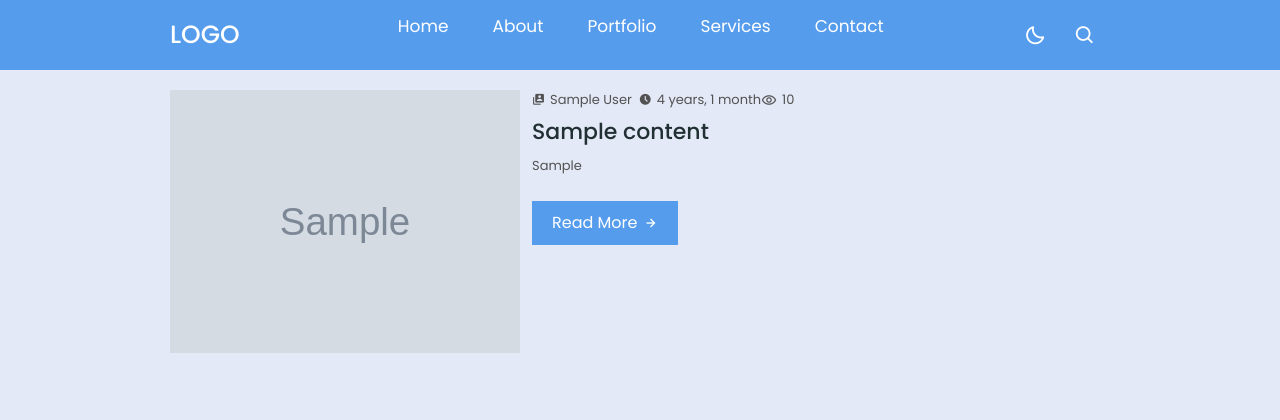
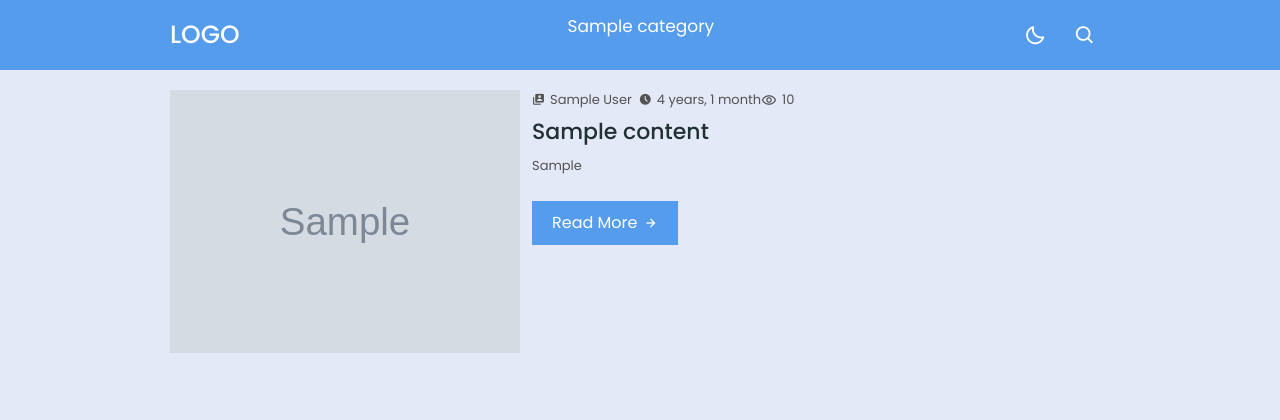
Before and after one commit to py-38384/bangladeshnewsportal, a Django app: page / in a window 1280 px wide. Shown: the top 420 px of the page. Run offline with Django 5.2, Linux system fonts and the light colour scheme; tables that the repository leaves empty hold one stand-in row (values such as "Sample post"); grey boxes marked "Sample" are stand-in pictures; some libraries are stand-ins or nearby versions.

Commit message:
Complete

```diff
--- a/bangladeshnewsportal/settings.py
+++ b/bangladeshnewsportal/settings.py
@@ -107,6 +107,7 @@ TEMPLATES = [
                 'django.template.context_processors.request',
                 'django.contrib.auth.context_processors.auth',
                 'django.contrib.messages.context_processors.messages',
+                'core.context_processors.get_category',
             ],
         },
     },
--- /dev/null
+++ b/core/context_processors.py
@@ -0,0 +1,4 @@
+from .models import Category
+def get_category(request):
+    category = Category.objects.filter(highlighted=True)[0:5]
+    return {'categorys':category}
--- a/core/models.py
+++ b/core/models.py
@@ -1,5 +1,6 @@
 from django.db import models
 from django.contrib.auth.models import User
+from autoslug import AutoSlugField
 from tinymce.models import HTMLField
 from django.utils import timesince
 
@@ -7,11 +8,18 @@ class Author(models.Model):
     user = models.ForeignKey(User,on_delete=models.CASCADE)
     full_name = models.CharField(max_length=50,blank=True,null=True)
 
+    def __str__(self):
+        return self.full_name
+
 class Category(models.Model):
-    name = models.CharField(max_length=100)
+    name = models.CharField(max_length=100,unique=True)
+    highlighted = models.BooleanField(help_text='Note that. only latest 5 content will show.',default=False)
 
     def __str__(self):
         return self.name
+
+    class Meta:
+        ordering = ['-id']
 
 class Content(models.Model):
     title = models.CharField(max_length=150)
@@ -20,10 +28,11 @@ class Content(models.Model):
     author = models.ForeignKey(Author,on_delete=models.CASCADE)
     category = models.ForeignKey(Category,on_delete=models.SET_NULL,null=True)
     time = models.DateTimeField(auto_now_add=True)
+    slug = AutoSlugField(populate_from='title',unique=True,null=True,default=None)
     views = models.IntegerField(default=0,null=True,blank=True)
     yt_video_id = models.CharField(max_length=150,null=True,blank=True)
     brief = models.CharField(max_length=300)
-    Highlighted = models.BooleanField(help_text='Note that. only latest 5 content will show. and need atleast 5 content.',default=False)
+    highlighted = models.BooleanField(help_text='Note that. only latest 5 content will show. and need atleast 5 content.',default=False)
 
     def __str__(self):
         return self.title
--- a/core/static/core/css/style.css
+++ b/core/static/core/css/style.css
@@ -559,6 +559,9 @@ body.dark .search-field input{
 .main-content-div a{
     color: rgb(0, 153, 255);
 }
+.no-result{
+    color: var(--content-header-title-text-color);
+}
 @media (max-width: 940px){
     .slider .slide .caption-container h2{
         font-size: 15px;
--- a/core/templates/core/base.html
+++ b/core/templates/core/base.html
@@ -24,11 +24,9 @@
                 </div>
 
                 <ul class="nav-links">
-                    <li><a href="#">Home</a></li>
-                    <li><a href="#">About</a></li>
-                    <li><a href="#">Portfolio</a></li>
-                    <li><a href="#">Services</a></li>
-                    <li><a href="#">Contact</a></li>
+                    {% for category in categorys %}
+                    <li><a href="{% url 'category' %}?category={{category.name}}">{{category.name}}</a></li>
+                    {% endfor %}
                 </ul>
             </div>
 
--- a/core/templates/core/content.html
+++ b/core/templates/core/content.html
@@ -2,7 +2,7 @@
 <div class="content">
     {% if data.thumbnail %}
     <div class="thumbnail">
-        <a href="{% url 'content' data.id %}">
+        <a href="{% url 'content' data.slug %}">
             <img src="{{data.thumbnail.url}}" alt="data.title">
         </a>
     </div>
@@ -19,7 +19,7 @@
         </div>
         <div class="title-and-brief">
             <h4 class="title">
-                <a href="{% url 'content' data.id %}">
+                <a href="{% url 'content' data.slug %}">
                     {{data.title}}
                 </a>
             </h4>
@@ -28,7 +28,7 @@
             </p>
         </div>
         <div class="read-more">
-            <a href="{% url 'content' data.id %}">Read More <i class='bx bx-right-arrow-alt'></i></a>
+            <a href="{% url 'content' data.slug %}">Read More <i class='bx bx-right-arrow-alt'></i></a>
         </div>
     </div>
 </div>
--- a/core/templates/core/content_details.html
+++ b/core/templates/core/content_details.html
@@ -2,7 +2,7 @@
 {% load static %}
 {% block content %}
 <div class="content-wrapper">
-    <div class="breadcrumbs"><i class='bx bx-home'></i> <a href="{% url 'index' %}">Home</a> &#47; <a href="">{{content.category}}</a> &#47; {{content.title}}</div>
+    <div class="breadcrumbs"><i class='bx bx-home'></i> <a href="{% url 'index' %}">Home</a> &#47; <a href="{% url 'category' %}?&category={{content.category}}">{{content.category}}</a> &#47; {{content.title}}</div>
     <div class="content-title"><h1>{{content.title}}</h1></div>
     <div class="auther-and-timesince">
         <small class="auther"><i class='bx bxs-user-account'></i>{{content.author.full_name}}<span></span>{{content.title}}</small><small class="timesince"><span></span>{{content.timesince}}</small><span></span><small>{{content.views}} views</small>
--- a/core/templates/core/index.html
+++ b/core/templates/core/index.html
@@ -39,6 +39,15 @@
     {% endfor %}
 
 </div>
+<div class="pagination">
+    {% if previous %}
+    <a class="paginator" href="{% url 'index' %}&page={{previous}}">Previous</a>
+    {% endif %}
+
+    {% if next %}
+    <a class="paginator" href="{% url 'index' %}&page={{next}}">Next</a>
+    {% endif %}
+</div>
 {% endblock content %}
 {% block script %}
 <script src="{% static 'core/js/slider.js' %}"></script>
--- a/core/templates/core/search.html
+++ b/core/templates/core/search.html
@@ -28,7 +28,7 @@
     {% else %}
     <div class="content-container">
 
-        <h1>No Result found</h1>
+        <h1 class="no-result">No Result found</h1>
 
     </div>
     {% endif %}
--- a/core/urls.py
+++ b/core/urls.py
@@ -2,7 +2,7 @@ from django.urls import path
 from .views import *
 urlpatterns = [
     path('',index, name='index'),
-    path('content/<str:id>',content_details, name='content'),
+    path('<str:slug>',content_details, name='content'),
     path('search/',search, name='search'),
     path('category/',category, name='category'),
 ]
--- a/core/views.py
+++ b/core/views.py
@@ -1,28 +1,35 @@
 from django.shortcuts import render, redirect
 from django.db.models import Q
+from django.http import Http404
 from django.conf import settings
 from django.core.paginator import Paginator
-from .models import Content
+from .models import *
 
 def index(request):
     context = {}
     highlighted_content = []
+    page_number = request.GET.get('page')
+    if page_number:
+        page_number = int(page_number)
+    else:
+        page_number = 1
     all_content = Content.objects.all()
     for content in all_content:
-        if content.Highlighted and len(highlighted_content)<5:
+        if content.highlighted and len(highlighted_content)<5:
             highlighted_content.append(content)
-    context['content_obj'] = all_content
-    if len(highlighted_content) == 5:
+    p = Paginator(all_content,settings.DEFAULT_PRODUCT_LIMIT_PER_PAGE)
+    content_obj = p.get_page(page_number)
+    context['content_obj'] = content_obj
+    if len(highlighted_content)==5:
         context['highlighted_content'] = highlighted_content
-    print(len(highlighted_content))
     return render(request,'core/index.html',context)
 
-def content_details(request,id):
+def content_details(request,slug):
     context = {}
-    content_obj = Content.objects.get(id=id)
+    content_obj = Content.objects.get(slug=slug)
     content_obj.views += 1
     content_obj.save()
-    related_content_obj = Content.objects.filter(category=content_obj.category).exclude(id=id)[0:3]
+    related_content_obj = Content.objects.filter(category=content_obj.category).exclude(slug=slug)[0:3]
     context['content'] = content_obj
     context['related_content'] = related_content_obj
     return render(request,'core/content_details.html',context)
@@ -46,9 +53,26 @@ def search(request):
         if content_obj.has_previous():
             context['previous'] = page_number-1
         return render(request,'core/search.html',context)
-    else:
-        return redirect('index')
+    return redirect('index')
 
 def category(request):
     context = {}
-    return render(request,'core/category.html',context)
+    category = request.GET.get('category')
+    page_number = request.GET.get('page')
+    if page_number:
+        page_number = int(page_number)
+    else:
+        page_number = 1
+    if category:
+        category_obj = Category.objects.get(name=category)
+        all_content = Content.objects.filter(category=category_obj)
+        p = Paginator(all_content,settings.DEFAULT_PRODUCT_LIMIT_PER_PAGE)
+        content_obj = p.get_page(page_number)
+        context['content_obj'] = content_obj
+        context['current_category'] = category
+        if content_obj.has_next():
+            context['next'] = page_number+1
+        if content_obj.has_previous():
+            context['previous'] = page_number-1
+        return render(request,'core/category.html',context)
+    raise Http404()
```
Also changed, not shown: core/templates/core/category.html (+20 -11 lines).
